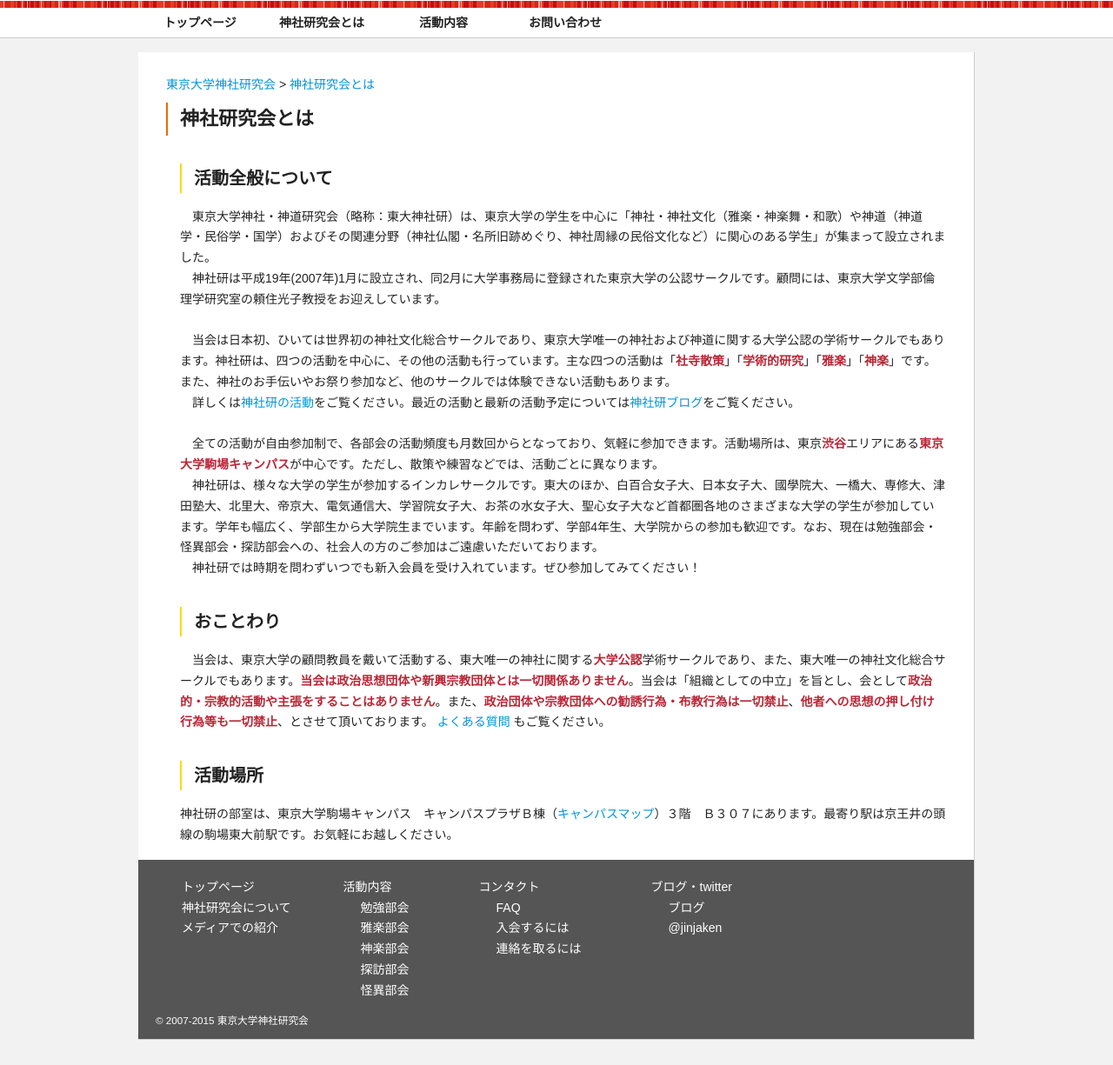
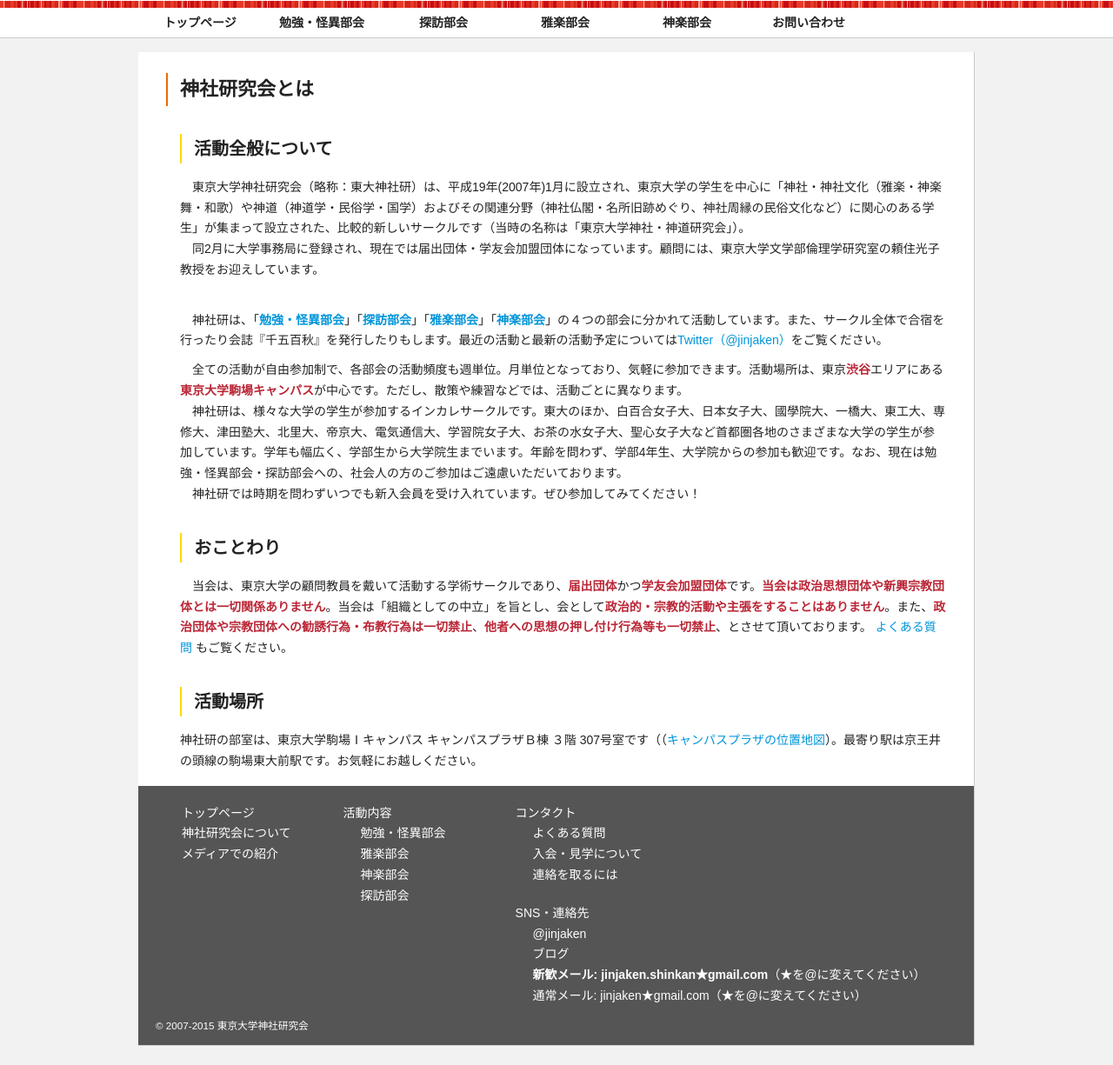
Before and after one commit to jinjaken/website, a plain HTML site: page webroot/introduction.html in a window 1280 px wide. Shown: the part 65-1290 px from the top of the page at 87% size. Drawn offline with Linux system fonts and the light colour scheme.

Commit message:
ヘッダー等変更

```diff
--- a/webroot/introduction.html
+++ b/webroot/introduction.html
@@ -2,10 +2,10 @@
 <html lang="ja">
 	<head>
 		<meta charset="UTF-8">
-		<meta name="description" content="東京大学神社研究会の公式ＨＰです。神社や日本文化に関するインカレ学生サークルです。">
+		<meta name="description" content="東京大学神社研究会の公式webサイトです。神社や日本文化に関するインカレ学生サークルです。">
 		<meta name="keywords" content="神社研究会,神社研,神社,雅楽,神楽,神社巡り,日本文化">
 		<meta name="viewport" content="width=device-width">
-		<title>神社研究会とは｜東京大学神社研究会</title>
+		<title>東京大学神社研究会</title>
 		<link rel="stylesheet" href="style.css">
 	</head>
 	<body>
@@ -16,25 +16,26 @@
 		<div id="navigator" class="clearfix">
 			<ul>
 				<li><a href="index.html">トップページ</a></li>
-				<li><a href="introduction.html">神社研究会とは</a></li>
-				<li><a href="act.html">活動内容</a></li>
+				<li><a href="act-study.html">勉強・怪異部会</a></li>
+				<li><a href="act-sansaku.html">探訪部会</a></li>
+				<li><a href="act-gagaku.html">雅楽部会</a></li>
+				<li><a href="act-kagura.html">神楽部会</a></li>
 				<li><a href="inquiry.html">お問い合わせ</a></li>
 			</ul>
 		</div>
 		<div id="container">
 			<div id="content">
-			<div class="box2">
-				<p id="bread">
-					<a href="index.html">東京大学神社研究会</a> &gt; <a href="introduction.html">神社研究会とは</a>
-				</p>
+				<div class="box2 clearfix">
 				<h2>神社研究会とは</h2>
 				<h3>活動全般について</h3>
-				<p>　東京大学神社・神道研究会（略称：東大神社研）は、東京大学の学生を中心に「神社・神社文化（雅楽・神楽舞・和歌）や神道（神道学・民俗学・国学）およびその関連分野（神社仏閣・名所旧跡めぐり、神社周縁の民俗文化など）に関心のある学生」が集まって設立されました。<br>　神社研は平成19年(2007年)1月に設立され、同2月に大学事務局に登録された東京大学の公認サークルです。顧問には、東京大学文学部倫理学研究室の頼住光子教授をお迎えしています。<br><br>　当会は日本初、ひいては世界初の神社文化総合サークルであり、東京大学唯一の神社および神道に関する大学公認の学術サークルでもあります。神社研は、四つの活動を中心に、その他の活動も行っています。主な四つの活動は「<span class="red bold">社寺散策</span>」「<span class="red bold">学術的研究</span>」「<span class="red bold">雅楽</span>」「<span class="red bold">神楽</span>」です。また、神社のお手伝いやお祭り参加など、他のサークルでは体験できない活動もあります。<br>　詳しくは<a href="act.html">神社研の活動</a>をご覧ください。最近の活動と最新の活動予定については<a href="http://jinzya.blog86.fc2.com/">神社研ブログ</a>をご覧ください。<br><br>　全ての活動が自由参加制で、各部会の活動頻度も月数回からとなっており、気軽に参加できます。活動場所は、東京<span class="red bold">渋谷</span>エリアにある<span class="red bold">東京大学駒場キャンパス</span>が中心です。ただし、散策や練習などでは、活動ごとに異なります。<br>　神社研は、様々な大学の学生が参加するインカレサークルです。東大のほか、白百合女子大、日本女子大、國學院大、一橋大、専修大、津田塾大、北里大、帝京大、電気通信大、学習院女子大、お茶の水女子大、聖心女子大など首都圏各地のさまざまな大学の学生が参加しています。学年も幅広く、学部生から大学院生までいます。年齢を問わず、学部4年生、大学院からの参加も歓迎です。なお、現在は勉強部会・怪異部会・探訪部会への、社会人の方のご参加はご遠慮いただいております。<br>　神社研では時期を問わずいつでも新入会員を受け入れています。ぜひ参加してみてください！
+				<p>　東京大学神社研究会（略称：東大神社研）は、平成19年(2007年)1月に設立され、東京大学の学生を中心に「神社・神社文化（雅楽・神楽舞・和歌）や神道（神道学・民俗学・国学）およびその関連分野（神社仏閣・名所旧跡めぐり、神社周縁の民俗文化など）に関心のある学生」が集まって設立された、比較的新しいサークルです（当時の名称は「東京大学神社・神道研究会」）。<br>　同2月に大学事務局に登録され、現在では届出団体・学友会加盟団体になっています。顧問には、東京大学文学部倫理学研究室の頼住光子教授をお迎えしています。<br><br>
+<p>　神社研は、「<span class="red bold"><a href="act-study.html">勉強・怪異部会</a></span>」「<span class="red bold"><a href="act-sansaku.html">探訪部会</a></span>」「<span class="red bold"><a href="act-gagaku.html">雅楽部会</a></span>」「<span class="red bold"><a href="act-kagura.html">神楽部会</a></span>」の４つの部会に分かれて活動しています。また、サークル全体で合宿を行ったり会誌『千五百秋』を発行したりもします。最近の活動と最新の活動予定については<a href="https://twitter.com/jinjaken">Twitter（@jinjaken）</a>をご覧ください。</p>
+<p>　全ての活動が自由参加制で、各部会の活動頻度も週単位。月単位となっており、気軽に参加できます。活動場所は、東京<span class="red bold">渋谷</span>エリアにある<span class="red bold">東京大学駒場キャンパス</span>が中心です。ただし、散策や練習などでは、活動ごとに異なります。<br>　神社研は、様々な大学の学生が参加するインカレサークルです。東大のほか、白百合女子大、日本女子大、國學院大、一橋大、東工大、専修大、津田塾大、北里大、帝京大、電気通信大、学習院女子大、お茶の水女子大、聖心女子大など首都圏各地のさまざまな大学の学生が参加しています。学年も幅広く、学部生から大学院生までいます。年齢を問わず、学部4年生、大学院からの参加も歓迎です。なお、現在は勉強・怪異部会・探訪部会への、社会人の方のご参加はご遠慮いただいております。<br>　神社研では時期を問わずいつでも新入会員を受け入れています。ぜひ参加してみてください！
 				</p>
 				<h3>おことわり</h3>
-				<p>　当会は、東京大学の顧問教員を戴いて活動する、東大唯一の神社に関する<span class="red bold">大学公認</span>学術サークルであり、また、東大唯一の神社文化総合サークルでもあります。<span class="red bold">当会は政治思想団体や新興宗教団体とは一切関係ありません</span>。当会は「組織としての中立」を旨とし、会として<span class="red bold">政治的・宗教的活動や主張をすることはありません</span>。また、<span class="red bold">政治団体や宗教団体への勧誘行為・布教行為は一切禁止</span>、<span class="red bold">他者への思想の押し付け行為等も一切禁止</span>、とさせて頂いております。 <a href="faq.html">よくある質問</a> もご覧ください。</p>
+				<p>　当会は、東京大学の顧問教員を戴いて活動する学術サークルであり、<span class="red bold">届出団体</span>かつ<span class="red bold">学友会加盟団体</span>です。<span class="red bold">当会は政治思想団体や新興宗教団体とは一切関係ありません</span>。当会は「組織としての中立」を旨とし、会として<span class="red bold">政治的・宗教的活動や主張をすることはありません</span>。また、<span class="red bold">政治団体や宗教団体への勧誘行為・布教行為は一切禁止</span>、<span class="red bold">他者への思想の押し付け行為等も一切禁止</span>、とさせて頂いております。 <a href="faq.html">よくある質問</a> もご覧ください。</p>
 				<h3>活動場所</h3>
-				<p>神社研の部室は、東京大学駒場キャンパス　キャンパスプラザＢ棟（<a href="http://www.u-tokyo.ac.jp/campusmap/cam02_01_43_j.html">キャンパスマップ</a>）３階　Ｂ３０７にあります。最寄り駅は京王井の頭線の駒場東大前駅です。お気軽にお越しください。</p>
+				<p>神社研の部室は、東京大学駒場Ⅰキャンパス キャンパスプラザＢ棟 ３階 307号室です（（<a href="http://www.u-tokyo.ac.jp/campusmap/cam02_01_43_j.html">キャンパスプラザの位置地図</a>）。最寄り駅は京王井の頭線の駒場東大前駅です。お気軽にお越しください。</p>
 			</div>
 			</div>
 			<div id="global-footer" class="clearfix">
@@ -47,26 +48,28 @@
 					<ul class="parent">
 						<li><a href="act.html">活動内容</a></li>
 						<ul class="child">
-							<li><a href="act-study.html">勉強部会</a></li>
+							<li><a href="act-study.html">勉強・怪異部会</a></li>
 							<li><a href="act-gagaku.html">雅楽部会</a></li>
 							<li><a href="act-kagura.html">神楽部会</a></li>
 							<li><a href="act-sansaku.html">探訪部会</a></li>
-							<li><a href="act-kaii.html">怪異部会</a></li>
 						</ul>
 					</ul>
 					<ul class="parent">
 						<li>コンタクト</li>
 						<ul class="child">
-							<li><a href="faq.html">FAQ</a></li>
-							<li><a href="recruitment.html">入会するには</a></li>
+							<li><a href="faq.html">よくある質問</a></li>
+							<li><a href="recruitment.html">入会・見学について</a></li>
 							<li><a href="inquiry.html">連絡を取るには</a></li>
 						</ul>
 					</ul>
 					<ul class="parent">
-						<li>ブログ・twitter</li>
+						<li>SNS・連絡先</li>
 						<ul class="child">
+							<li><a href="https://twitter.com/jinjaken">@jinjaken</a></li>
 							<li><a href="http://jinzya.blog86.fc2.com/">ブログ</a></li>
-							<li><a href="https://twitter.com/jinjaken">@jinjaken</a></li>
+							<li><span class="bold">新歓メール: jinjaken.shinkan★gmail.com</span>（★を@に変えてください）</li>
+							<li>通常メール: jinjaken★gmail.com（★を@に変えてください）</li>
+
 						</ul>
 					</ul>
 				</div>
@@ -78,10 +81,8 @@
   (i[r].q=i[r].q||[]).push(arguments)},i[r].l=1*new Date();a=s.createElement(o),
   m=s.getElementsByTagName(o)[0];a.async=1;a.src=g;m.parentNode.insertBefore(a,m)
   })(window,document,'script','//www.google-analytics.com/analytics.js','ga');
-
   ga('create', 'UA-11197007-1', 'fc2.com');
   ga('send', 'pageview');
-
 </script>
 	</body>
 </html>
```
Also changed, not shown: webroot/faq.html (+1 -1 lines), webroot/media.html (+20 -8 lines).
